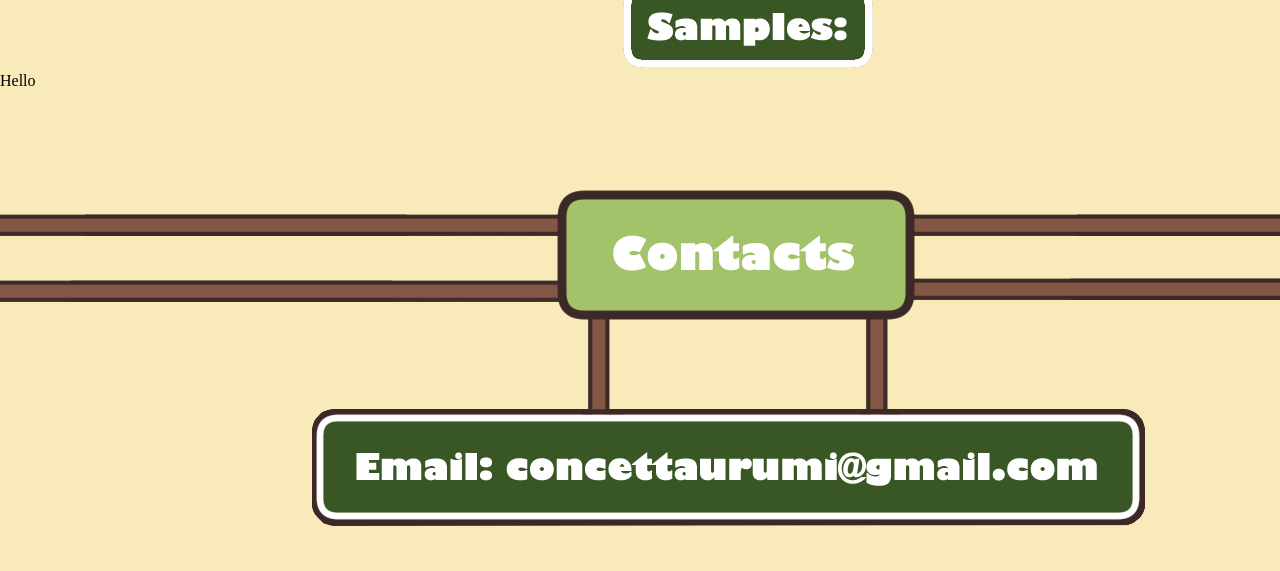
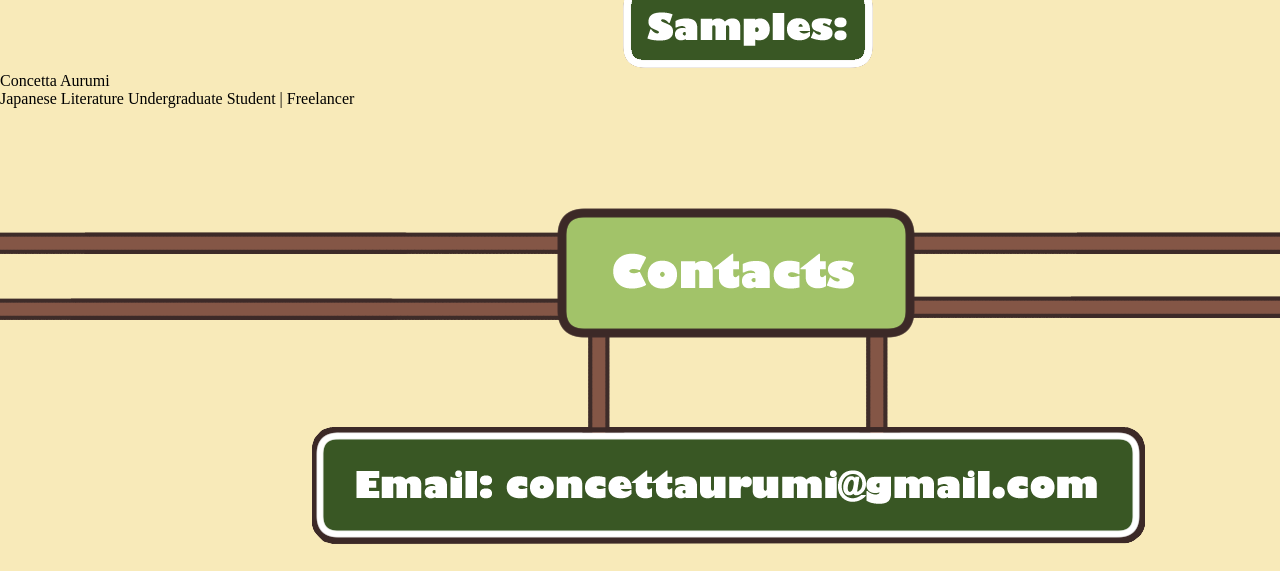
Before and after one commit to Cettauru/portfolio, a plain HTML site: page index.html in a window 1280 px wide. Shown: the part 4795-5366 px from the top of the page. Drawn offline with nearby package versions, Linux system fonts and the light colour scheme.

Commit message:
Update index.html

```diff
--- a/index.html
+++ b/index.html
@@ -131,7 +131,8 @@
             </div>
             <div id="about-me">
                 <div id="title-about"></div>
-                <div id="about-text">Hello</div>
+                <div id="about-text-1">Concetta Aurumi</div>
+                <div id="about-text-2">Japanese Literature Undergraduate Student | Freelancer</div>
             </div>
         </div>
         <div id="bottom">
```
